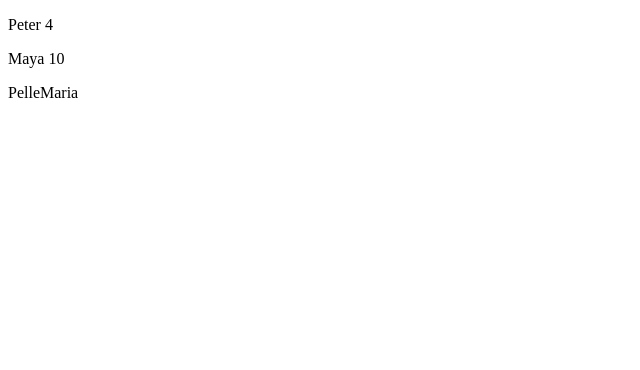
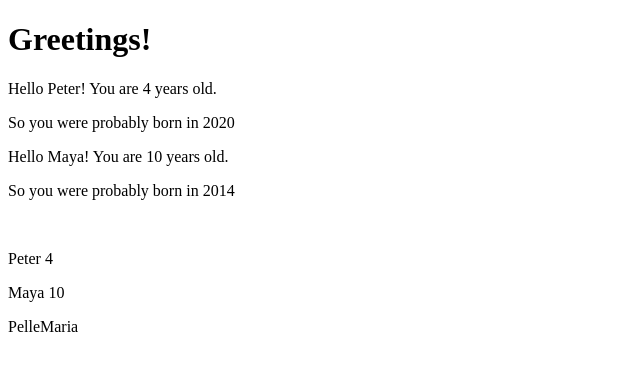
Before and after one commit to c0ldbear/fullstack-fi, a React (Vite) app in the folder part1/follow-along/: page / in a window 1280 px wide. Shown: the top 370 px of the page, without its empty margins (0-640 px from the left). Built offline with nearby package versions, Linux system fonts and the light colour scheme.

Commit message:
Follow along in code, deconstructing props!

```diff
--- a/part1/follow-along/src/App.jsx
+++ b/part1/follow-along/src/App.jsx
@@ -1,3 +1,5 @@
+// Time for Component state, event handlers
+// https://fullstackopen.com/en/part1/component_state_event_handlers
 const Footer = () => {
   return (
     <div>
@@ -7,10 +9,13 @@ const Footer = () => {
 }
 
 const Hello = (props) => {
-  console.log(">>", props)
+  const name = props.name
+  const age = props.age
+  const bornYear = () => new Date().getFullYear() - age
   return (
     <div>
-      <p>Hello {props.name}! You are {props.age} years old.</p>
+      <p>Hello {name}! You are {age} years old.</p>
+      <p>So you were probably born in {bornYear()}</p>
     </div>
   )
 }
@@ -24,6 +29,10 @@ const App = () => {
 
   return (
     <div>
+      <h1>Greetings!</h1>
+      <Hello name={friends[0].name} age={friends[0].age} />
+      <Hello name={friends[1].name} age={friends[1].age} />
+      <br />
       <p>{friends[0].name} {friends[0].age}</p>
       <p>{friends[1].name} {friends[1].age}</p>
       <p>{otherFriends}</p>
```
